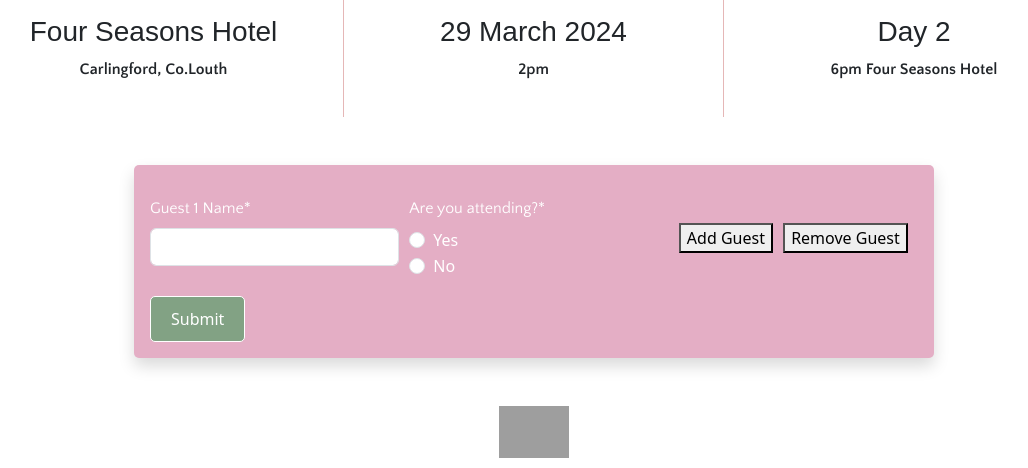
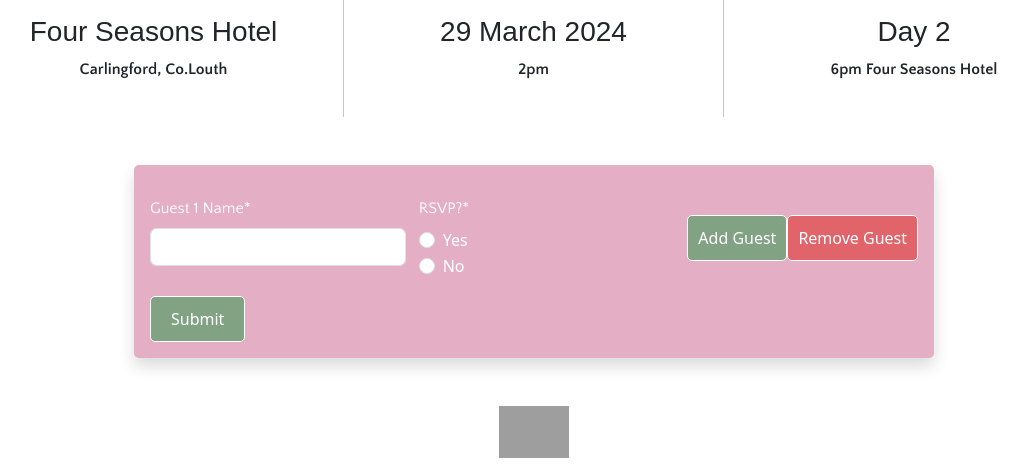
Before and after one commit to JamieT966/sarahandmick_wedding, a Django app: page / in a window 1280 px wide. Shown: the part 869-1337 px from the top of the page, without its empty margins (106-1134 px from the left). Run offline with Django 4.2, Linux system fonts and the light colour scheme; data comes from the database, SQL or seed files in the repository; some libraries are stand-ins or nearby versions; some web fonts are replaced; grey boxes are pictures that could not be loaded.

Commit message:
changed styling on add/remove guest buttons

```diff
--- a/rsvp/forms.py
+++ b/rsvp/forms.py
@@ -35,7 +35,7 @@ class RSVPForm(forms.ModelForm):
     will_attend_1 = forms.ChoiceField(
         choices=[(True, 'Yes'), (False, 'No')],
         widget=forms.RadioSelect,
-        label="Are you attending?"
+        label="RSVP?"
     )
 
     dietary_requirements_1 = forms.ModelMultipleChoiceField(
@@ -67,7 +67,7 @@ class RSVPForm(forms.ModelForm):
     will_attend_2 = forms.ChoiceField(
         choices=[(True, 'Yes'), (False, 'No')],
         widget=forms.RadioSelect,
-        label="Are you attending?"
+        label="RSVP?"
     )
 
     dietary_requirements_2 = forms.ModelMultipleChoiceField(
@@ -99,7 +99,7 @@ class RSVPForm(forms.ModelForm):
     will_attend_3 = forms.ChoiceField(
         choices=[(True, 'Yes'), (False, 'No')],
         widget=forms.RadioSelect,
-        label="Are you attending?"
+        label="RSVP?"
     )
 
     dietary_requirements_3 = forms.ModelMultipleChoiceField(
@@ -131,7 +131,7 @@ class RSVPForm(forms.ModelForm):
     will_attend_4 = forms.ChoiceField(
         choices=[(True, 'Yes'), (False, 'No')],
         widget=forms.RadioSelect,
-        label="Are you attending?"
+        label="RSVP?"
     )
 
     dietary_requirements_4 = forms.ModelMultipleChoiceField(
@@ -163,7 +163,7 @@ class RSVPForm(forms.ModelForm):
     will_attend_5 = forms.ChoiceField(
         choices=[(True, 'Yes'), (False, 'No')],
         widget=forms.RadioSelect,
-        label="Are you attending?"
+        label="RSVP?"
     )
 
     dietary_requirements_5 = forms.ModelMultipleChoiceField(
--- a/rsvp/templates/base.html
+++ b/rsvp/templates/base.html
@@ -35,6 +35,7 @@
     </footer>
 
     <!-- Add other scripts here as needed -->
+    <script src="https://kit.fontawesome.com/3083800502.js" crossorigin="anonymous"></script>
     <script src="{% static 'js/script.js' %}"></script>
     <script src="https://cdn.jsdelivr.net/npm/bootstrap@5.3.2/dist/js/bootstrap.bundle.min.js" integrity="sha384-C6RzsynM9kWDrMNeT87bh95OGNyZPhcTNXj1NW7RuBCsyN/o0jlpcV8Qyq46cDfL" crossorigin="anonymous"></script>
 </html>
--- a/rsvp/templates/index.html
+++ b/rsvp/templates/index.html
@@ -51,9 +51,9 @@
             <div class="form-group col-md-4">
                 {{ form.will_attend_1|as_crispy_field }}
             </div>
-            <div class="form-group col-md-4 d-flex align-items-center justify-content-evenly">
-                <button type="button" id="addGuest">Add Guest</button>
-                <button type="button" id="removeGuest">Remove Guest</button>
+            <div class="form-group button-column col-md-4 d-flex align-items-center justify-content-evenly">
+                <button class="btn add-guest" id="addGuest"><i class="fas fa-plus"></i><span>Add Guest</span></button>
+                <button class="btn remove-guest" id="removeGuest"><i class="fas fa-minus"></i><span>Remove Guest</span></button>
             </div>
         </div>
 
--- a/static/css/style.css
+++ b/static/css/style.css
@@ -220,7 +220,7 @@ footer {
 }
 
 .form-row .form-group {
-    flex: 1;
+    /* flex: 1; */
     margin-right: 10px;
 }
 
@@ -232,11 +232,18 @@ footer {
     justify-content: space-between;
 }
 
+.button-column {
+    justify-content: center; /* Aligns the content to the center */
+    max-width: fit-content;  /* Makes the column's width as wide as the content */
+    flex-grow: 0;            /* Prevents the column from growing */
+    flex-shrink: 0;          /* Prevents the column from shrinking */
+}
+
 /* Form submitted page */
 .form-submitted {
-        height: 100vh;
-        text-align: center;
-        font-size: 1.2rem;
+    height: 100vh;
+    text-align: center;
+    font-size: 1.2rem;
 }
 
 .form-submitted-bg {
@@ -256,3 +263,54 @@ footer {
     pointer-events: none; /* Ensures the overlay doesn't interfere with any interactions */
     z-index: 1; /* Ensures the overlay is above the background image */
 }
+
+/* Add and Remove Guest Buttons */
+
+.btn {
+    border: 1px solid white !important;
+    border-radius: 5px !important;
+    transition: background-color 0.3s ease !important;
+    padding: 10px !important;
+    color: white !important;
+    display: flex !important;
+    align-items: center !important;
+    justify-content: center !important;
+  }
+
+  .add-guest {
+    background-color: var(--je_light_green) !important;
+  }
+
+  .remove-guest {
+    background-color: #E06469 !important;
+  }
+
+  .btn i {
+    display: none;
+  }
+
+  .btn span {
+    display: inline;
+  }
+
+  .btn:hover, .btn:focus {
+    filter: brightness(0.9);
+  }
+  /* Adjustments for smaller screens */
+  @media (max-width: 770px) {
+    .btn {
+      width: 40px; /* or any specific size for square shape */
+      height: 40px;
+      padding: 10px !important;
+      border-radius: 50%; /* Making the button circular */
+      justify-content: center;
+    }
+
+    .btn i {
+      display: inline; /* Now, the icon becomes visible */
+    }
+
+    .btn span {
+      display: none; /* The text is hidden */
+    }
+  }
```
